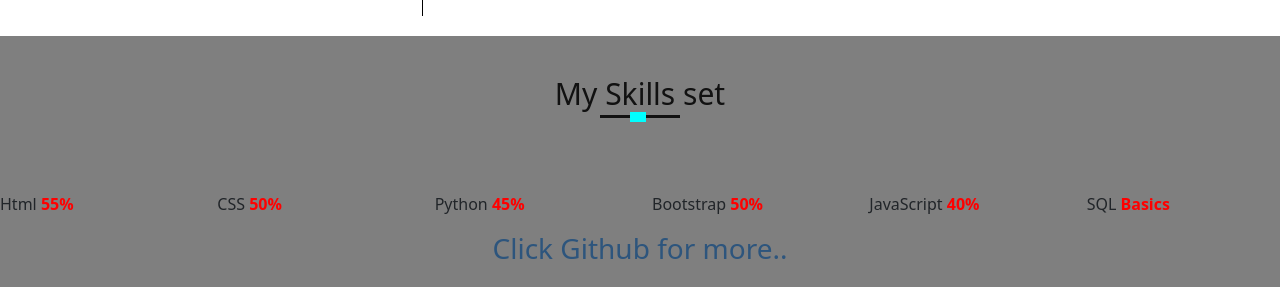
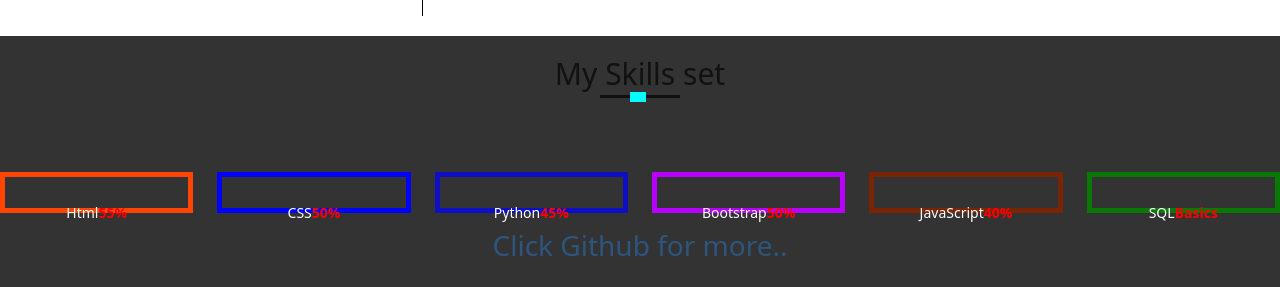
Before and after one commit to zahidkhan262/portfolio2, a plain HTML site: page index.html in a window 1280 px wide. Shown: the part 1168-1455 px from the top of the page. Drawn offline with nearby package versions, Linux system fonts and the light colour scheme.

Commit message:
Update style.css

```diff
--- a/style.css
+++ b/style.css
@@ -210,12 +210,6 @@ nav ul li a:hover{
 	bottom: -6px;
 	left: calc(50% - 40px);
 }
-.skill{
-    width: 100%;
-    margin-top: 20px;
-    padding-top: 20px;
-    background: rgba(0,0,0,0.5);
-}
 .row img{
     width: 250px;
     height: 210px;
@@ -277,3 +271,49 @@ span{
     color: red;
     font-weight: bold;
 }
+.skill{
+    max-width: 100%;
+    height: 100%;
+    margin-top: 20px;
+.skill .circle{
+    margin: 40px;
+    width: 120px;
+    height: 90px;
+    text-align: center;
+    border-radius: 50%;
+}
+.skill .circle:hover{
+    box-shadow: -5px 5px 25px rgba(0,0,0,0.7), -5px -5px 40px rgba(0,0,0,0.9);
+    border: 5px solid rgba(219, 215, 215, 0.993);
+}
+.html{
+    border: 5px solid orangered;
+}
+.css{
+    border: 5px solid blue;
+}
+.python{
+    border: 5px solid rgba(0, 0, 255, 0.719);
+}
+.bootstrap{
+    border: 5px solid rgb(183, 0, 255);
+}
+.js{
+    border: 5px solid rgb(121, 36, 5);
+}
+.sql{
+    border: 5px solid rgb(9, 121, 5);
+}
+    background: rgba(0,0,0,0.8);
+    text-align: center;
+}
+.circle .content2{
+    text-align: center;
+    color: white;
+    overflow: hidden;
+    font-size: 14px;
+    display: flex;
+    justify-content: center;
+    transform: translateY(20px);
+    padding: 5px 10px;
+}
```
